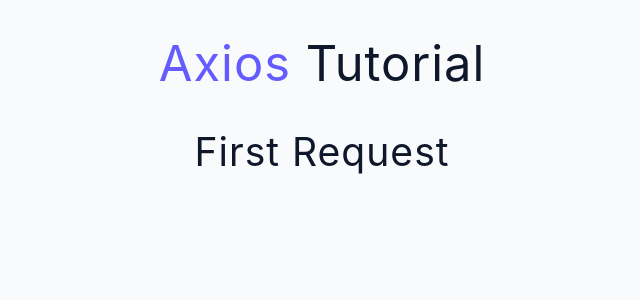
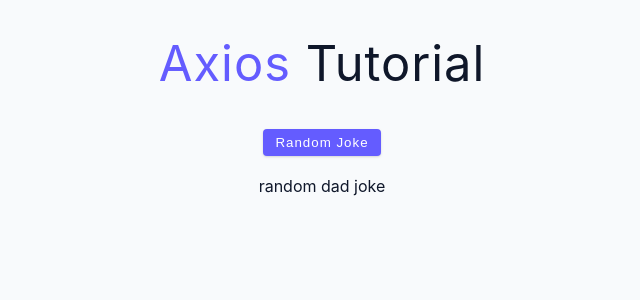
Before and after one commit to stmg202022/Axios_Tutorial, a React (Create React App) app: page / in a window 1280 px wide. Shown: the top 300 px of the page, without its empty margins (318-958 px from the left). Built offline with nearby package versions, Linux system fonts and the light colour scheme; no server answers.

Commit message:
axios/get/url/headers/Accept/application/json

```diff
--- a/src/App.js
+++ b/src/App.js
@@ -1,11 +1,13 @@
 import Title from "./components/Title";
-import Setup from "./examples/1-first-request";
+// import FirstReq from "./examples/1-first-request";
+import SecondReq from "./examples/2-headers";
 
 function App() {
   return (
     <main>
       <Title />
-      <Setup />
+      {/* <FirstReq /> */}
+      <SecondReq />
     </main>
   );
 }
--- a/src/examples/2-headers.js
+++ b/src/examples/2-headers.js
@@ -1,22 +1,45 @@
-import { useState } from 'react';
-import axios from 'axios';
+import { useState } from "react";
+import axios from "axios";
 
-const url = 'https://icanhazdadjoke.com/';
+const url = "https://icanhazdadjoke.com/";
 // Accept : 'application/json'
 
 const Headers = () => {
-  const [joke, setJoke] = useState('random dad joke');
+  const [joke, setJoke] = useState("random dad joke");
 
   const fetchDadJoke = async () => {
-    console.log('fetch dad joke');
+    try {
+      //
+      //======================================
+      // const resp = await axios(url);
+      // console.log(resp);
+      //
+      //=======================================
+      // const resp = await axios(url, {
+      //   headers: {
+      //     Accept: "application/json",
+      //   },
+      // });
+      // console.log(resp);
+      //
+      //===============================================
+      const { data } = await axios(url, {
+        headers: {
+          Accept: "application/json",
+        },
+      });
+      // console.log(data.joke);
+      setJoke(data.joke);
+      //
+    } catch (error) {}
   };
 
   return (
-    <section className='section text-center'>
-      <button className='btn' onClick={fetchDadJoke}>
+    <section className="section text-center">
+      <button className="btn" onClick={fetchDadJoke}>
         random joke
       </button>
-      <p className='dad-joke'>{joke}</p>
+      <p className="dad-joke">{joke}</p>
     </section>
   );
 };
```
